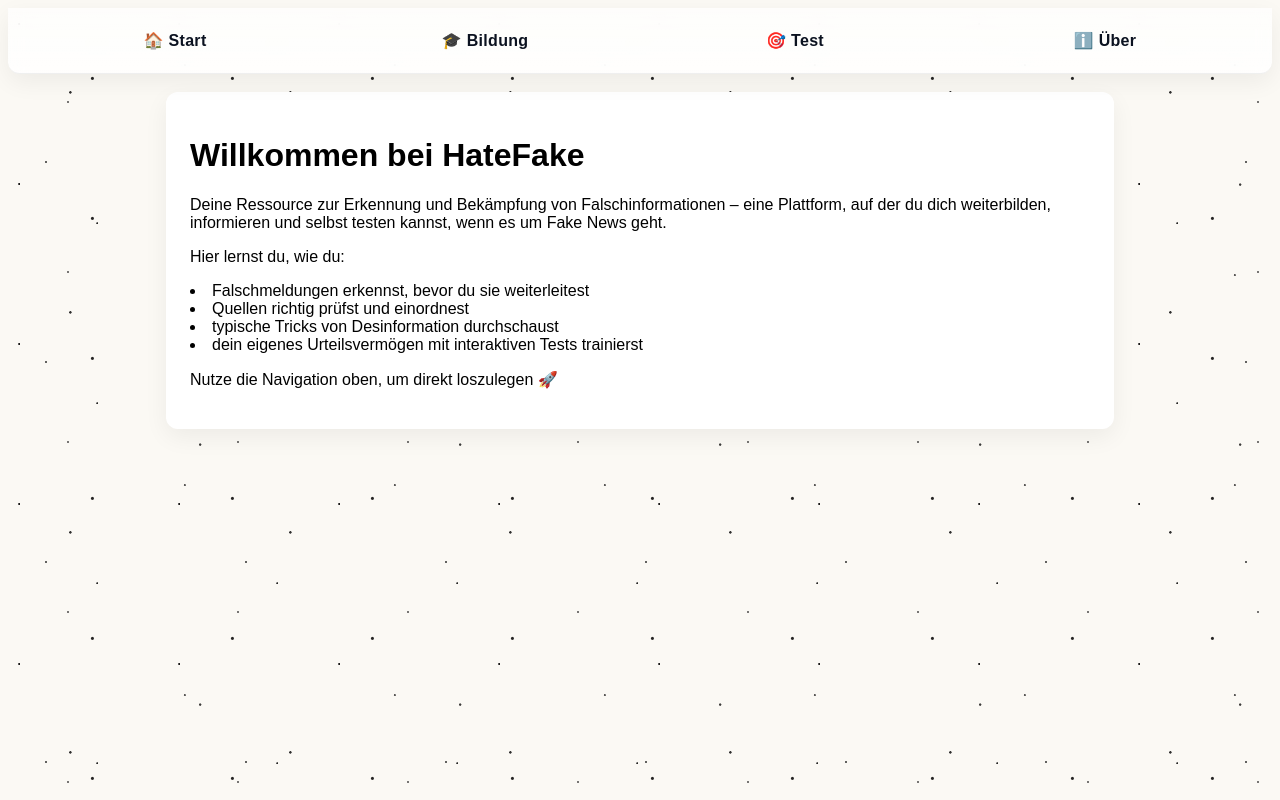
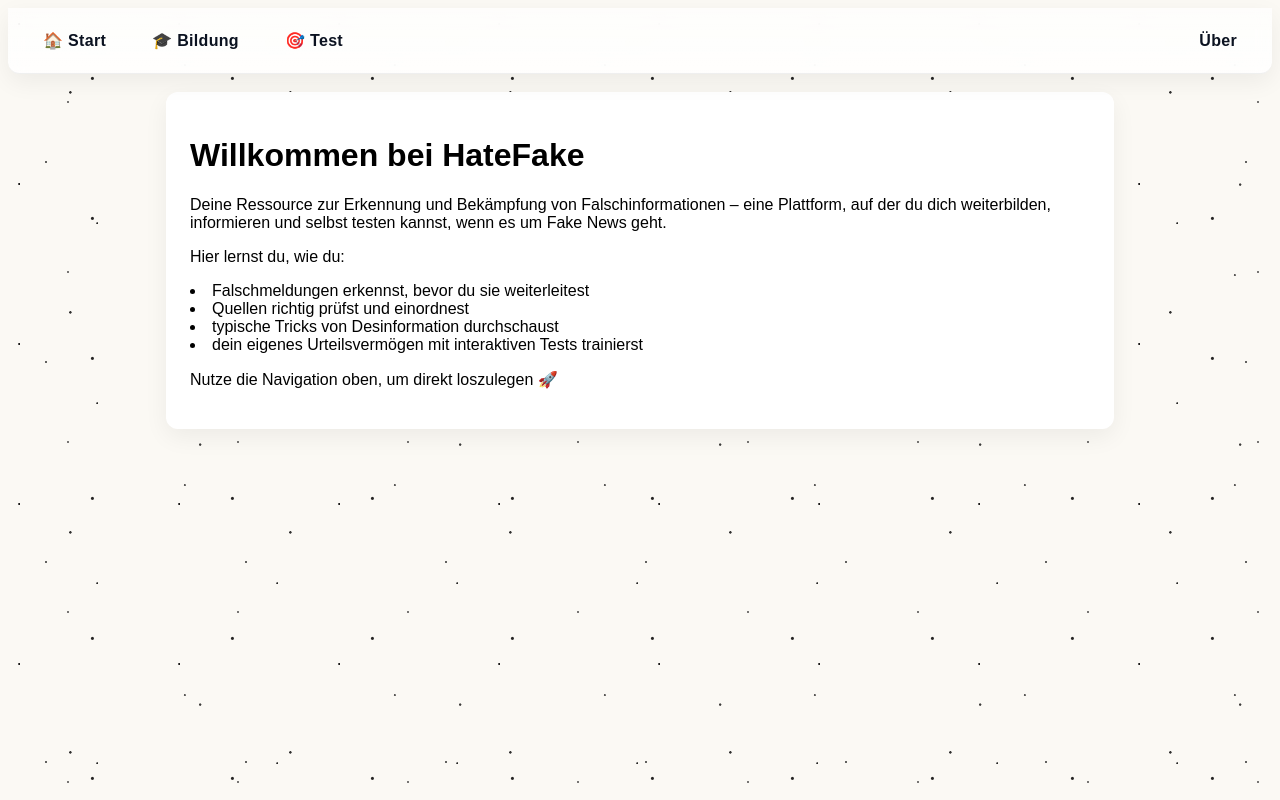
Before and after one commit to InformatikAG-Gymkn/fakenews-ag-webpage, a plain HTML site: page index.html in a window 1280 px wide. Drawn offline with Linux system fonts and the light colour scheme.

Commit message:
better alignment

```diff
--- a/index.html
+++ b/index.html
@@ -8,18 +8,18 @@
 </head>
 <body>
     <div class="bar">
-        <div id="bar-element">
-            <a href="index.html">🏠 Start</a>
-        </div>
-        <div id="bar-element">
-            <a href="pages/edu.html">🎓 Bildung</a>
-        </div>
-        <div id="bar-element">
-            <a href="pages/test.html">🎯 Test</a>
-        </div>
-        <div id="bar-element">
-            <a href="pages/about.html">ℹ️ Über</a>
-        </div>
+        <a href="index.html" style="text-decoration: none;">
+            <div id="bar-element">🏠 Start</div>
+        </a>
+        <a href="pages/edu.html" style="text-decoration: none;">
+            <div id="bar-element">🎓 Bildung</div>
+        </a>
+        <a href="pages/test.html" style="text-decoration: none;">
+            <div id="bar-element">🎯 Test</div>
+        </a>
+        <a id="bar-element-about" href="pages/about.html">
+        Über
+        </a>
     </div>
 
     <div class="main">
--- a/styles/style.css
+++ b/styles/style.css
@@ -21,7 +21,7 @@
     display: flex;
     gap: 12px;
     align-items: center;
-    justify-content: space-between;
+    justify-content: flex-start;
     padding: 12px 18px;
     background: linear-gradient(180deg, var(--bar-bg), rgba(255,255,255,0.85));
     border-bottom: 1px solid var(--bar-border);
@@ -33,7 +33,7 @@
 
 /* items (HTML uses repeated id -- style that id) */
 #bar-element{
-    flex: 1 1 0;
+    flex: 0 0 auto;
     display: inline-flex;
     gap: 10px;
     align-items: center;
@@ -54,6 +54,29 @@
     border: 1px solid transparent;
 }
 
+#bar-element-about{
+    flex: 0 0 auto;
+    display: inline-flex;
+    gap: 10px;
+    align-items: center;
+    justify-content: center;
+    padding: 10px 16px;
+    border-radius: var(--pill-radius);
+    cursor: pointer;
+    user-select: none;
+    transition: transform var(--duration) cubic-bezier(.2,.9,.3,1),
+                box-shadow var(--duration) ease,
+                background-color var(--duration) ease,
+                color var(--duration) ease;
+    background: transparent;
+    color: var(--text);
+    font-weight: 600;
+    letter-spacing: 0.02em;
+    transform-origin: center;
+    border: 1px solid transparent;
+    margin-left: auto;
+}
+
 /* label inside */
 #bar-element h4{
     margin: 0;
@@ -65,7 +88,10 @@
 /* hover / focus states */
 #bar-element:hover,
 #bar-element:focus,
-#bar-element:focus-visible{
+#bar-element:focus-visible,
+#bar-element-about:hover,
+#bar-element-about:focus,
+#bar-element-about:focus-visible{
     background: rgba(37,99,235,0.08);
     transform: translateY(-4px) scale(1.02);
     outline: none;
@@ -74,12 +100,14 @@
 }
 
 /* accessible focus ring */
-#bar-element:focus-visible{
+#bar-element:focus-visible,
+#bar-element-about:focus-visible{
     box-shadow: 0 12px 30px rgba(37,99,235,0.10), 0 0 0 4px rgba(37,99,235,0.06);
 }
 
 /* "active" page (add class="active" in HTML to mark current) */
-#bar-element.active{
+#bar-element.active,
+#bar-element-about.active{
     background: linear-gradient(90deg, var(--accent), var(--accent-2));
     color: #fff;
     box-shadow: 0 16px 40px rgba(37,99,235,0.14);
@@ -96,16 +124,19 @@
         gap: 10px;
         border-radius: var(--radius);
     }
-    #bar-element{
+    #bar-element,
+    #bar-element-about{
         width: 100%;
         justify-content: flex-start;
         padding: 12px 16px;
+        margin-left: 0;
     }
 }
 
 /* respect reduced motion */
 @media (prefers-reduced-motion: reduce){
     #bar-element,
+    #bar-element-about,
     .bar{
         transition: none;
     }
```
